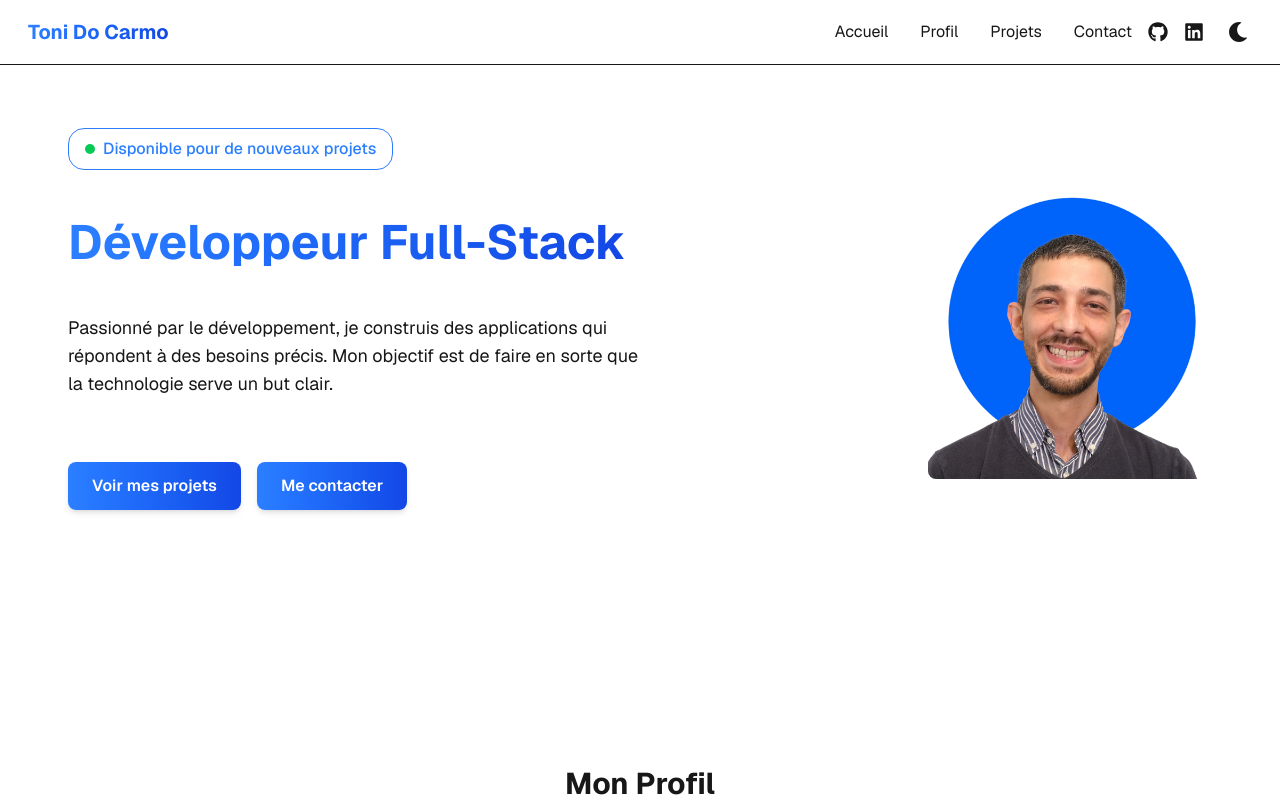
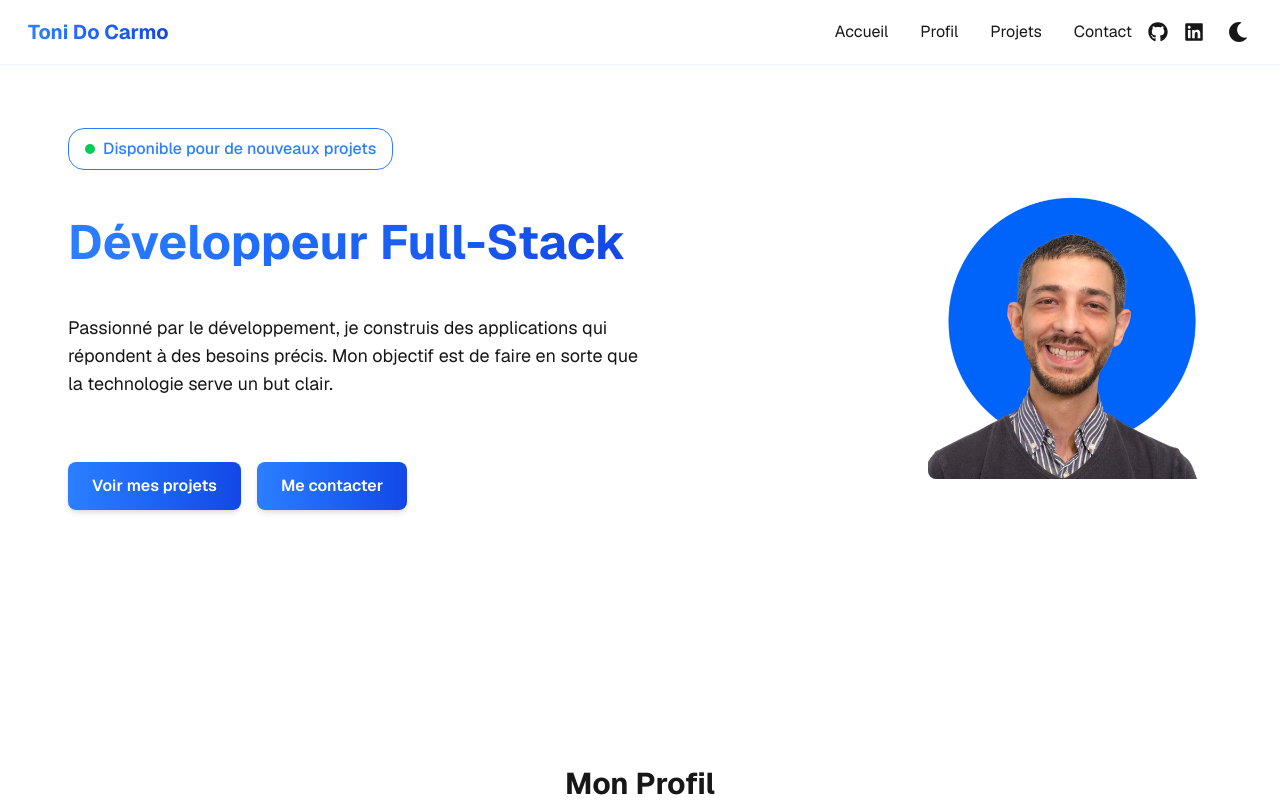
Before and after one commit to tdocarmo/portfolio, a Next.js app: page / in a window 1280 px wide. Shown: the top 800 px of the page. Built offline with nearby package versions, Linux system fonts and the light colour scheme.

Commit message:
style: update Navbar component border color for improved visibility in light and dark modes

```diff
--- a/src/components/Navbar.tsx
+++ b/src/components/Navbar.tsx
@@ -17,7 +17,7 @@
   }
 
   return (
-    <nav className="fixed top-0 left-0 right-0 z-50 bg-background/80 backdrop-blur-sm border-b border-foreground/10">
+    <nav className="fixed top-0 left-0 right-0 z-50 bg-background/80 backdrop-blur-sm border-b border-blue-200/30 dark:border-blue-800/30">
       <div className="max-w-7xl mx-auto px-2 sm:px-4 lg:px-6">
         <div className="flex items-center justify-between h-16">
           {/* Logo et nom */}
```
